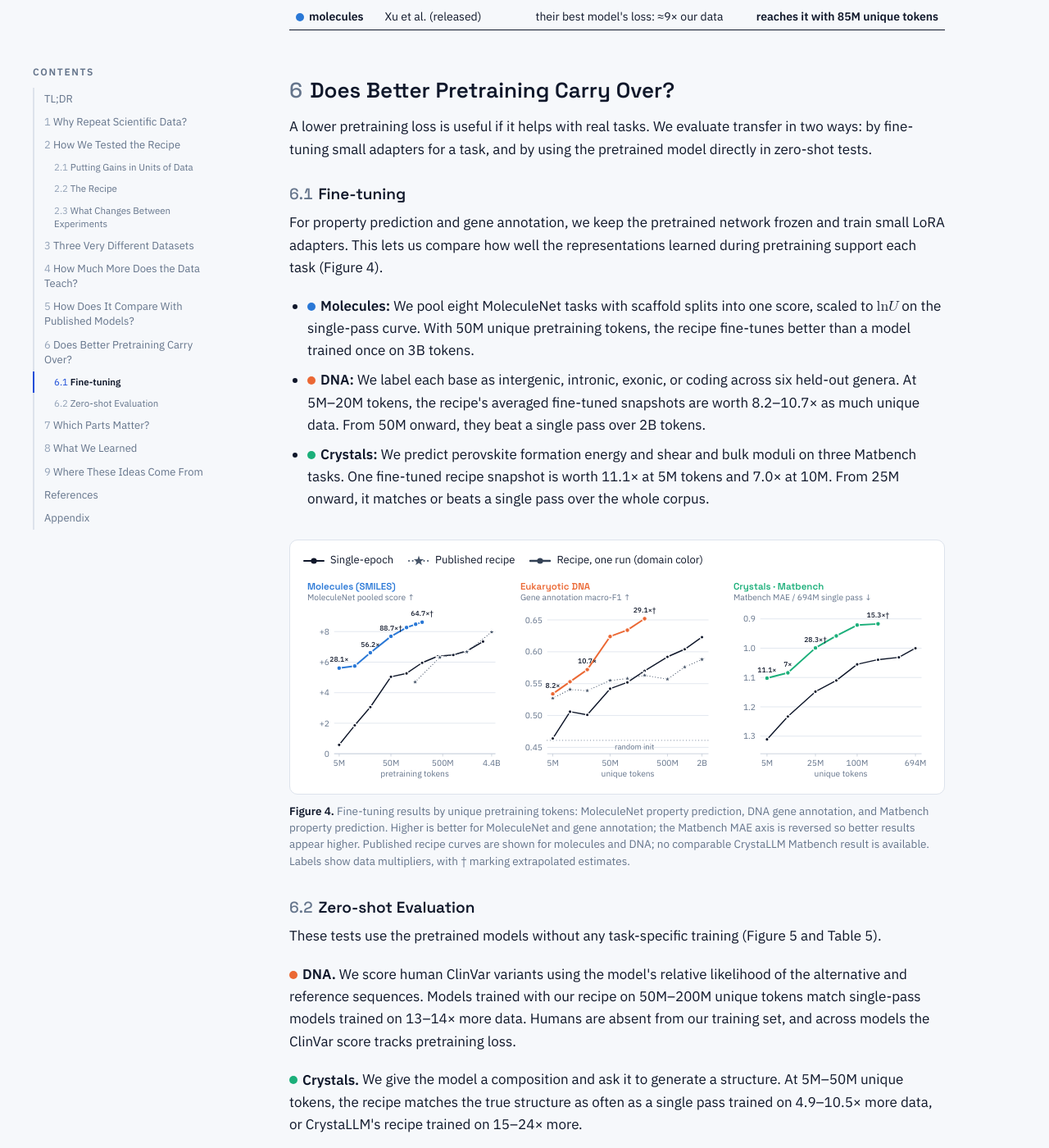
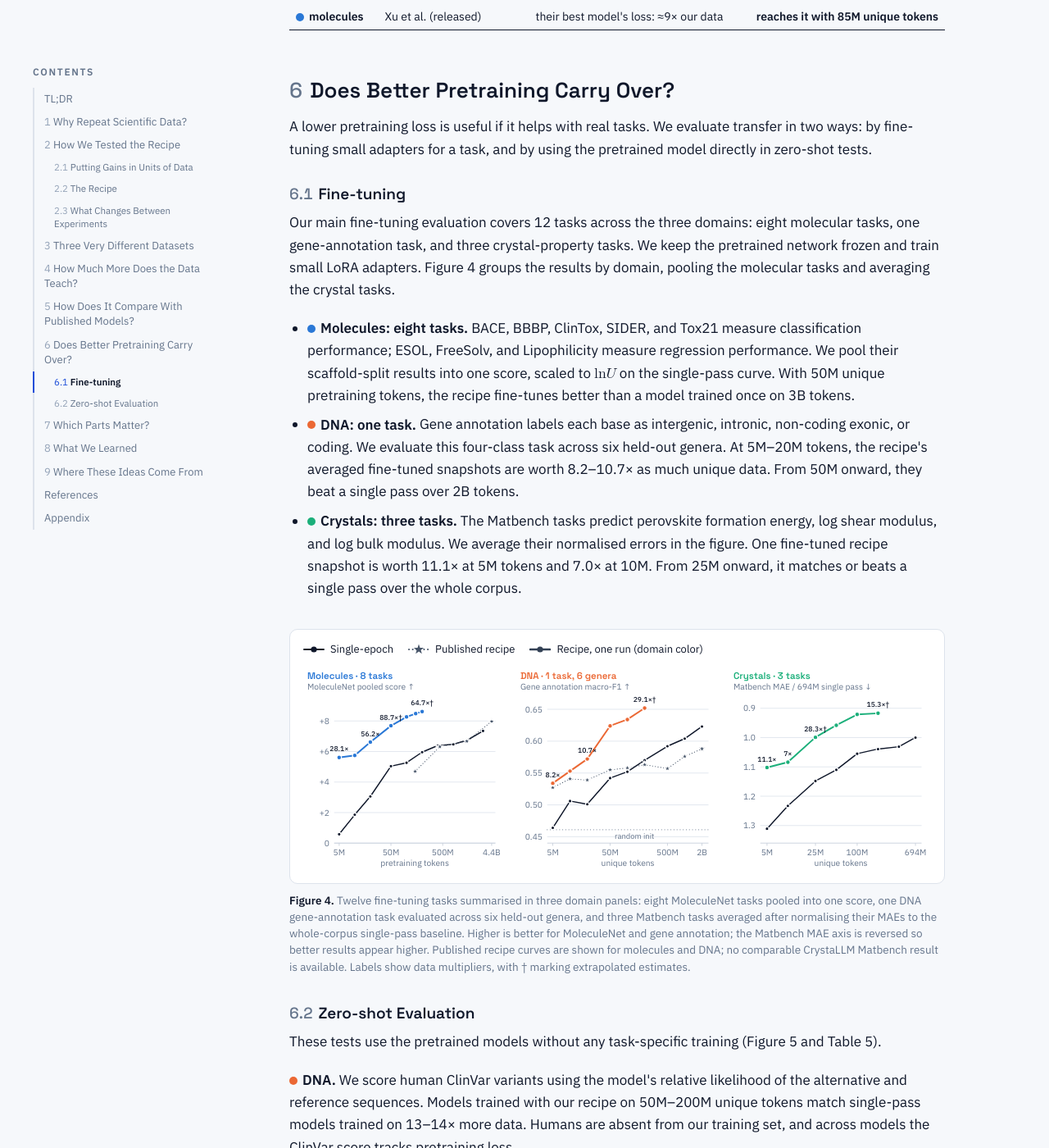
Before and after one commit to Asatheesh6561/Asatheesh6561.github.io, a Jekyll site: the page data-constrained-scientific-pretraining/index.html, which Jekyll copies as it is, in a window 1280 px wide and 1400 px high, scrolled down 6431 px. Shown: the whole window at 82% size. Built offline with Jekyll 4.4.1, drawn with Linux system fonts in a browser that asks for light colours.

Commit message:
Clarify the 12 fine-tuning tasks grouped in Figure 4

```diff
--- a/data-constrained-scientific-pretraining/index.html
+++ b/data-constrained-scientific-pretraining/index.html
@@ -344,16 +344,16 @@
     <p>A lower pretraining loss is useful if it helps with real tasks. We evaluate transfer in two ways: by fine-tuning small adapters for a task, and by using the pretrained model directly in zero-shot tests.</p>
 
     <h3 id="finetuning"><span class="num">6.1</span>Fine-tuning</h3>
-    <p>For property prediction and gene annotation, we keep the pretrained network frozen and train small LoRA adapters. This lets us compare how well the representations learned during pretraining support each task (Figure 4).</p>
+    <p>Our main fine-tuning evaluation covers 12 tasks across the three domains: eight molecular tasks, one gene-annotation task, and three crystal-property tasks. We keep the pretrained network frozen and train small LoRA adapters. Figure 4 groups the results by domain, pooling the molecular tasks and averaging the crystal tasks.</p>
     <ul>
-      <li><span class="runin"><span class="dom chem">Molecules:</span></span> We pool eight MoleculeNet tasks with scaffold splits into one score, scaled to $\ln U$ on the single-pass curve. With 50M unique pretraining tokens, the recipe fine-tunes better than a model trained once on 3B tokens.</li>
-      <li><span class="runin"><span class="dom dna">DNA:</span></span> We label each base as intergenic, intronic, exonic, or coding across six held-out genera. At 5M–20M tokens, the recipe's averaged fine-tuned snapshots are worth 8.2–10.7× as much unique data. From 50M onward, they beat a single pass over 2B tokens.</li>
-      <li><span class="runin"><span class="dom cryst">Crystals:</span></span> We predict perovskite formation energy and shear and bulk moduli on three Matbench tasks. One fine-tuned recipe snapshot is worth 11.1× at 5M tokens and 7.0× at 10M. From 25M onward, it matches or beats a single pass over the whole corpus.</li>
+      <li><span class="runin"><span class="dom chem">Molecules: eight tasks.</span></span> BACE, BBBP, ClinTox, SIDER, and Tox21 measure classification performance; ESOL, FreeSolv, and Lipophilicity measure regression performance. We pool their scaffold-split results into one score, scaled to $\ln U$ on the single-pass curve. With 50M unique pretraining tokens, the recipe fine-tunes better than a model trained once on 3B tokens.</li>
+      <li><span class="runin"><span class="dom dna">DNA: one task.</span></span> Gene annotation labels each base as intergenic, intronic, non-coding exonic, or coding. We evaluate this four-class task across six held-out genera. At 5M–20M tokens, the recipe's averaged fine-tuned snapshots are worth 8.2–10.7× as much unique data. From 50M onward, they beat a single pass over 2B tokens.</li>
+      <li><span class="runin"><span class="dom cryst">Crystals: three tasks.</span></span> The Matbench tasks predict perovskite formation energy, log shear modulus, and log bulk modulus. We average their normalised errors in the figure. One fine-tuned recipe snapshot is worth 11.1× at 5M tokens and 7.0× at 10M. From 25M onward, it matches or beats a single pass over the whole corpus.</li>
     </ul>
 
     <figure id="fig-down">
       <div class="panel wrap" data-fig="finetune"></div>
-      <figcaption><span class="fignum">Figure 4.</span> Fine-tuning results by unique pretraining tokens: MoleculeNet property prediction, DNA gene annotation, and Matbench property prediction. Higher is better for MoleculeNet and gene annotation; the Matbench MAE axis is reversed so better results appear higher. Published recipe curves are shown for molecules and DNA; no comparable CrystaLLM Matbench result is available. Labels show data multipliers, with † marking extrapolated estimates.</figcaption>
+      <figcaption><span class="fignum">Figure 4.</span> Twelve fine-tuning tasks summarised in three domain panels: eight MoleculeNet tasks pooled into one score, one DNA gene-annotation task evaluated across six held-out genera, and three Matbench tasks averaged after normalising their MAEs to the whole-corpus single-pass baseline. Higher is better for MoleculeNet and gene annotation; the Matbench MAE axis is reversed so better results appear higher. Published recipe curves are shown for molecules and DNA; no comparable CrystaLLM Matbench result is available. Labels show data multipliers, with † marking extrapolated estimates.</figcaption>
     </figure>
 
     <h3 id="zero-shot"><span class="num">6.2</span>Zero-shot Evaluation</h3>
@@ -668,18 +668,18 @@
   fig.finetune = () => {
     const c = D.chem.ft, g = D.dna.genes, mb = D.crystal.mb;
     let s = taskLegend() + '<div class="triple">';
-    s += '<div class="plot small">' + plot({ ...SM, aria: 'MoleculeNet pooled score', title: DOM.chem, titleColor: C.chem, labSize: 10.5,
+    s += '<div class="plot small">' + plot({ ...SM, aria: 'Pooled fine-tuning score across eight MoleculeNet tasks', title: 'Molecules · 8 tasks', titleColor: C.chem, labSize: 10.5,
       x: { log: true, dom: [4, 5200], ticks: [5, 50, 500, 4400], fmt: tok, label: 'pretraining tokens' }, y: { dom: [0, 9.6], ticks: [0, 2, 4, 6, 8], fmt: v => (v > 0 ? '+' : '') + v, label: 'MoleculeNet pooled score ↑' },
       series: [{ k: 'se', color: C.ref, width: 1.8, size: 2.6, pts: zip(c.refU, c.ref, (u, v) => `single pass ${tok(u)}: ${v.toFixed(2)}`) },
         { k: 'ext', color: C.ext, marker: 'star', size: 3.4, dash: '0.1 4', width: 1.4, pts: zip(c.extU, c.ext, (u, v) => `Xu et al. ${tok(u)}: ${v.toFixed(2)}`) },
         { k: 'one', color: C.chem, width: 2.4, size: 3.4, pts: taskPoints(D.chem.U, c.one, c.x, c.x_ext, v => '+' + v.toFixed(2), [0, 2, 3, 6]) }] }) + '</div>';
-    s += '<div class="plot small">' + plot({ ...SM, aria: 'Gene annotation macro-F1', title: DOM.dna, titleColor: C.dna, labSize: 10.5,
+    s += '<div class="plot small">' + plot({ ...SM, aria: 'One DNA gene-annotation task across six held-out genera', title: 'DNA · 1 task, 6 genera', titleColor: C.dna, labSize: 10.5,
       x: { log: true, dom: [4, 2600], ticks: [5, 50, 500, 2000], fmt: tok, label: 'unique tokens' }, y: { dom: [0.44, 0.67], ticks: [0.45, 0.50, 0.55, 0.60, 0.65], fmt: v => v.toFixed(2), label: 'Gene annotation macro-F1 ↑' },
       hlines: [{ y: g.rand, label: 'random init', color: C.muted, lx: 60, below: true }],
       series: [{ k: 'se', color: C.ref, width: 1.8, size: 2.6, pts: zip(g.seU, g.se, (u, v) => `single pass ${tok(u)}: ${v.toFixed(3)}`) },
         { k: 'ext', color: C.ext, marker: 'star', size: 3.4, dash: '0.1 4', width: 1.4, pts: zip(g.seU, g.ext, (u, v) => `Evo 2 recipe ${tok(u)}: ${v.toFixed(3)}`) },
         { k: 'one', color: C.dna, width: 2.4, size: 3.4, pts: taskPoints(g.U, g.one16, g.x, g.x_ext, v => v.toFixed(3), [0, 2, 5]) }] }) + '</div>';
-    s += '<div class="plot small">' + plot({ ...SM, aria: 'Matbench mean MAE ratio', title: 'Crystals · Matbench', titleColor: C.cryst, labSize: 10.5,
+    s += '<div class="plot small">' + plot({ ...SM, aria: 'Mean normalised MAE across three Matbench tasks', title: 'Crystals · 3 tasks', titleColor: C.cryst, labSize: 10.5,
       x: { log: true, dom: [4, 850], ticks: [5, 25, 100, 694], fmt: tok, label: 'unique tokens' }, y: { dom: [1.36, 0.86], ticks: [0.9, 1.0, 1.1, 1.2, 1.3], fmt: v => v.toFixed(1), label: 'Matbench MAE / 694M single pass ↓' },
       series: [{ k: 'se', color: C.ref, width: 1.8, size: 2.6, pts: zip(mb.U, mb.se, (u, v) => `single pass ${tok(u)}: ${v.toFixed(3)}`) },
         { k: 'one', color: C.cryst, width: 2.4, size: 3.4, pts: taskPoints(mb.oneU, mb.one, mb.x, mb.x_ext, v => v.toFixed(3), [0, 1, 2, 5]) }] }) + '</div>';
```
